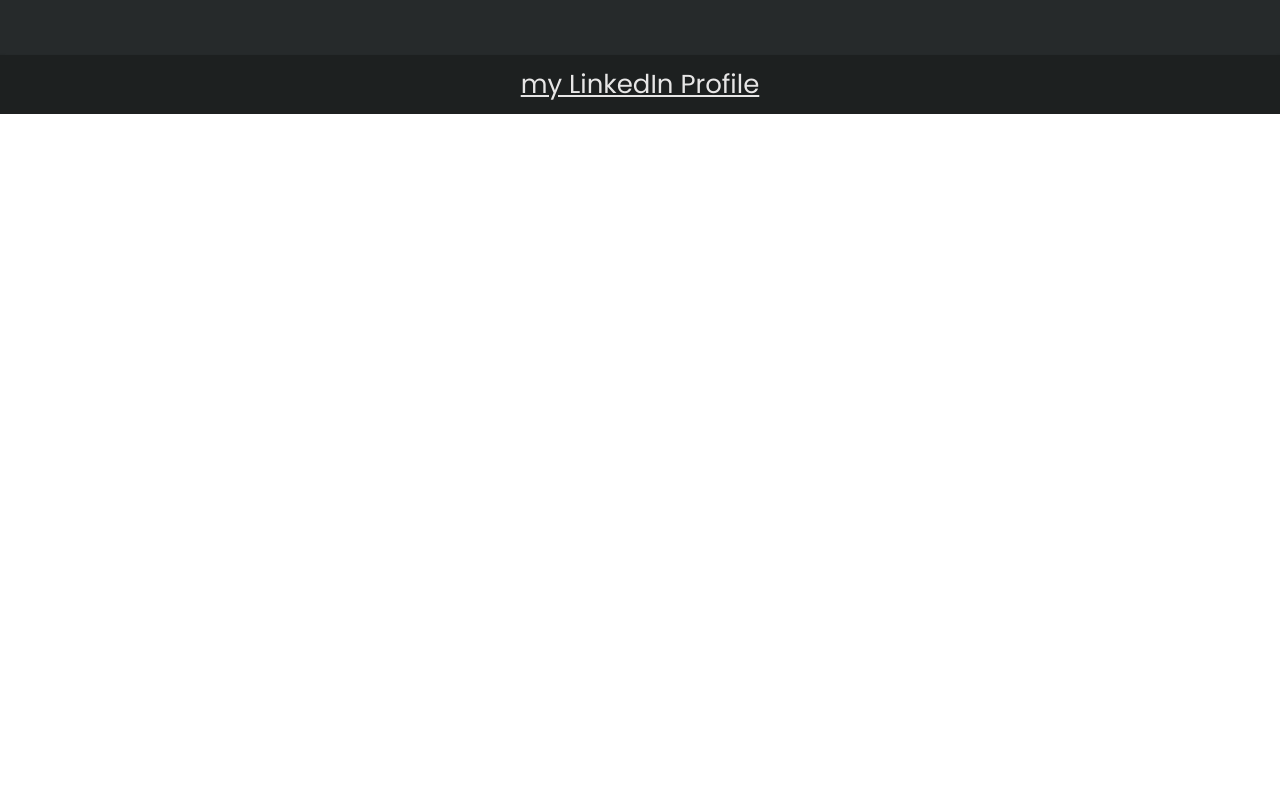
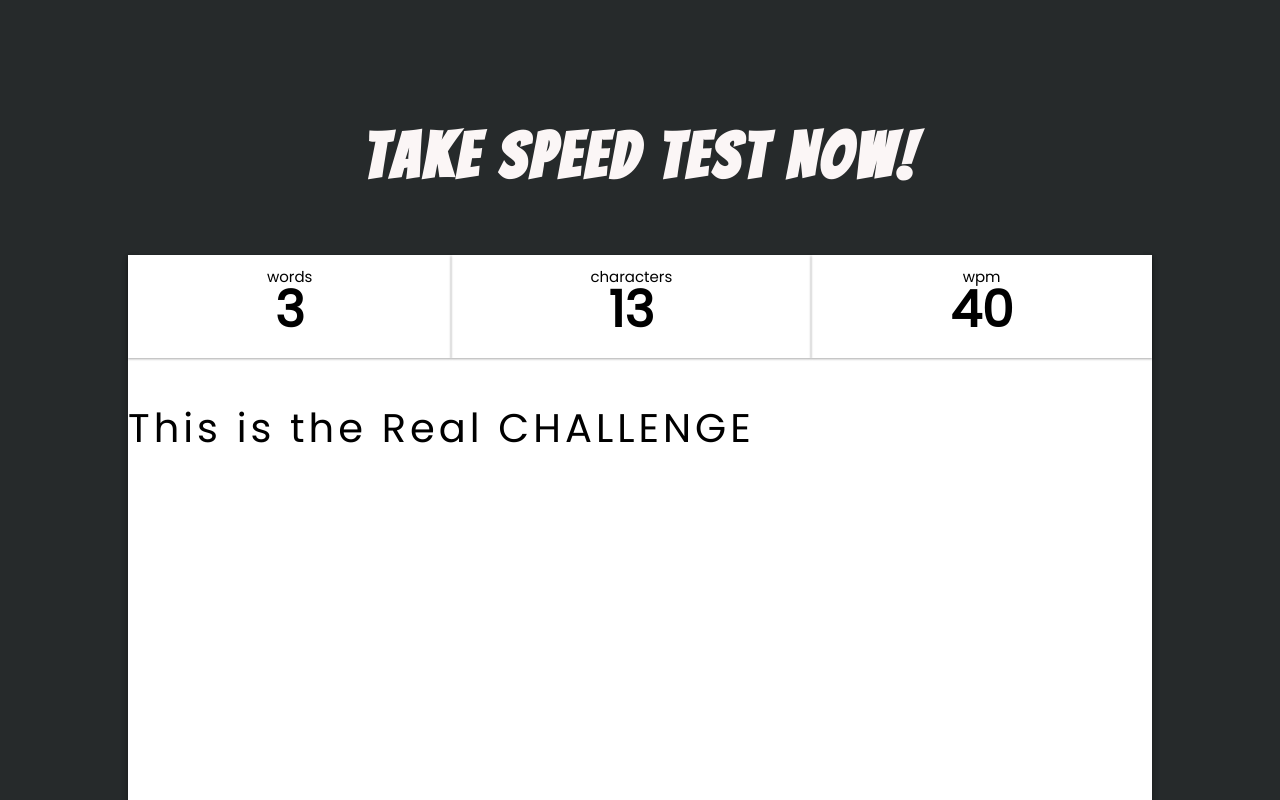
Before and after one commit to s-as-as100/mdTypingTest, a React (Create React App) app: page / in a window 1280 px wide. Shown: the part 700-1500 px from the top of the page. Before the commit the page ends 814 px from the top, so only its background shows below. Built offline with nearby package versions, Linux system fonts and the light colour scheme.

Commit message:
create typing challenge container nd challengedetails card

```diff
--- a/src/components/app/App.jsx
+++ b/src/components/app/App.jsx
@@ -3,6 +3,7 @@
 import './App.css';
 import Landing from './landing/landing';
 import Footer from './footer/footer';
+import ChallengeSection from './challengeSection/challengeSection';
 
 
 
@@ -14,6 +15,7 @@
             <div className="App" >
                 <Nav/>
                 <Landing/>
+                <ChallengeSection/>
                 <Footer/>
             </div>
         );
--- /dev/null
+++ b/src/components/app/challengeDetailsCard/challengeDetailsCard.css
@@ -0,0 +1,30 @@
+.details-card-container {
+    display: flex;
+    flex-direction: column;
+    justify-content: center;
+    align-items: center;
+    flex-grow: 1;
+    padding: 10px;
+    box-shadow: 0 1px 3px rgba(0, 0, 0, 0.12), 0 1px 2px rgba(0, 0, 0, 0.24);
+    transition: all 0.3s cubic-bezier(0.25, 0.8, 0.25, 1);
+}
+
+.details-card-container > p {
+    margin: 0;
+}
+
+.details-card-container:hover {
+    box-shadow: 0 14px 28px rgba(0, 0, 0, 0.25), 0 10px 10px rgba(0, 0, 0, 0.22);
+}
+
+.card-name {
+    font-size: 15px;
+    /* padding-top: 16px; */
+    margin-bottom: -15px !important;
+}
+
+.card-value {
+    font-size: 50px;
+    font-weight: 800;
+    margin: 0;
+}
--- /dev/null
+++ b/src/components/app/challengeDetailsCard/challengeDetailsCard.jsx
@@ -0,0 +1,13 @@
+import React from "react";
+import "./challengeDetailsCard.css";
+
+const ChallengeDetailsCard = ({ cardName, cardValue }) => {
+    return (
+        <div className="details-card-container">
+            <div className="card-name">{cardName}</div>
+            <div className="card-value">{cardValue}</div>
+        </div>
+    );
+};
+
+export default ChallengeDetailsCard;
--- /dev/null
+++ b/src/components/app/challengeSection/challengeSection.css
@@ -0,0 +1,16 @@
+.challenge-section-container {
+    min-height: 90vh;
+    flex-direction: column;
+    align-items: center;
+    margin: 24px 0;
+
+}
+
+.challenge-section-header{
+    text-align: center;
+    color: #fbf6f6;
+    font-family: "Bangers", cursive;
+    font-size: 64px;
+    letter-spacing: 4px;
+
+}
--- /dev/null
+++ b/src/components/app/challengeSection/challengeSection.jsx
@@ -0,0 +1,21 @@
+import React from 'react'
+import TestContainer from '../testContainer/testContainer';
+import './challengeSection.css';
+
+const ChallengeSection = () => {
+    return (
+      <div className="challenge-section-container">
+       <h1 data-aos="fade-down"
+       className="challenge-section-header"
+
+       >
+           Take Speed Test Now!
+       </h1>
+       <TestContainer words={3}  characters={13} wpm={40}  />
+
+      </div>
+
+    );
+}
+
+export default ChallengeSection;
--- /dev/null
+++ b/src/components/app/testContainer/testContainer.css
@@ -0,0 +1,23 @@
+.test-container {
+    background-color: #ffffff;
+    margin: 64px 0;
+    margin-left: 10%;
+    width: 80%;
+    min-height: 700px;
+    display: flex;
+    flex-wrap: wrap;
+    flex-direction: column;
+    box-shadow: 0 3px 6px rgba(0, 0, 0, 0.16), 0 3px 6px rgba(0, 0, 0, 0.23);
+}
+
+.typing-challenge-cont {
+    display: flex;
+    flex-grow: 1;
+}
+
+.try-again-cont {
+    flex-grow: 1;
+    display: flex;
+    flex-direction: column;
+    justify-content: center;
+}
--- /dev/null
+++ b/src/components/app/testContainer/testContainer.jsx
@@ -0,0 +1,25 @@
+import React from 'react'
+
+import './testContainer.css';
+import TryAgain from './../tryAgain/tryAgain';
+import TypingChallengeContainer from '../typingChallengeContainer/typingChallengeContainer';
+
+
+const TestContainer = ({words,characters,wpm}) => {
+    return (
+        <div className="test-container">
+            <div data-aos="fade-up" className="typing-challenge-cont">
+                <TypingChallengeContainer
+                words= {words}
+                characters={characters}
+                wpm={wpm} />
+            </div>
+            {/* <div className="try-again-cont">
+               <TryAgain words={words}characters={characters}  wpm={wpm}  />
+            </div> */}
+
+        </div>
+    );
+}
+
+export default TestContainer;
--- /dev/null
+++ b/src/components/app/tryAgain/tryAgain.css
@@ -0,0 +1,64 @@
+.try-again-container {
+    display: flex;
+    flex-direction: column;
+    justify-content: center;
+    align-items: center;
+}
+
+.try-again-container > h1 {
+    text-decoration: underline;
+    margin: 0;
+    font-size: 36px;
+    margin-bottom: 20px;
+}
+
+.result-container > p {
+    font-size: 28px;
+    margin: 7px;
+}
+
+.end-buttons {
+    position: relative;
+    margin: 12px;
+    border: none;
+    border-radius: 4px;
+    padding: 2px 16px;
+    min-width: 64px;
+    vertical-align: middle;
+    text-align: center;
+    color: #fff;
+    box-shadow: 0 3px 1px -2px rgba(0, 0, 0, 0.2),
+        0 2px 2px 0 rgba(0, 0, 0, 0.14), 0 1px 5px 0 rgba(0, 0, 0, 0.12);
+    font-size: 18px;
+    font-weight: 500;
+    line-height: 36px;
+    cursor: pointer;
+    transition: background-color 0.2s;
+}
+
+.start-again-btn {
+    background: #3e4248;
+}
+
+.start-again-btn:hover,
+.start-again-btn:focus {
+    background: #808080;
+}
+
+.share-btn {
+    background: #3b5998;
+}
+
+.share-btn:hover,
+.share-btn:focus {
+    background: #5d7dc4;
+}
+
+.tweet-btn {
+    background: #1da1f2;
+}
+
+ .tweet-btn:hover,
+.tweet-btn:focus {
+    background: #8faef3;
+}
--- /dev/null
+++ b/src/components/app/tryAgain/tryAgain.jsx
@@ -0,0 +1,58 @@
+import React from "react";
+import './tryAgain.css';
+
+
+const TryAgain = ({ characters, wpm, words }) => {
+  return (
+    <div className="try-again-container">
+      <h1>Test Result</h1>
+      <div className="result-container">
+        <p>
+          <b>Characters:</b> {characters}
+        </p>
+        <p>
+          <b>wpm:</b> {wpm}
+        </p>
+        <p>
+          <b>Speed:</b> {words}
+        </p>
+      </div>
+      <div>
+      <button
+                    // onClick={() => startAgain()}
+                    className="end-buttons start-again-btn"
+                >
+                    Re-try
+                </button>
+                <button
+                    onClick={() =>
+                        window.open(
+                            "https://www.facebook.com/sharer/sharer.php?u=#url"  +
+
+                            "facebook-share-dialog",
+                            "width=800,height=600"
+                        )
+                    }
+                    className="end-buttons share-btn"
+                >
+                    Share
+                </button>
+                <button
+                    onClick={() =>
+                        window.open(
+                            "https://twitter.com/intent/tweet?text=Check%20this%20out%20" +
+
+                            "Twitter",
+                            "width=800,height=600"
+                        )
+                    }
+                    className="end-buttons tweet-btn"
+                >
+                    Tweet
+                </button>
+      </div>
+    </div>
+  );
+};
+
+export default TryAgain;
--- /dev/null
+++ b/src/components/app/typingChallengeContainer/typingChallengeContainer.css
@@ -0,0 +1,17 @@
+
+.typing-challenge-container {
+    display: flex;
+    flex-direction: column;
+    flex-grow: 1;
+}
+
+.details-container {
+    display: flex;
+    flex-direction: row;
+    flex-wrap: wrap;
+}
+
+.typewriter-container {
+    display: flex;
+    flex-grow: 1;
+}
--- /dev/null
+++ b/src/components/app/typingChallengeContainer/typingChallengeContainer.jsx
@@ -0,0 +1,36 @@
+import React from 'react'
+import ChallengeDetailsCard from '../challengeDetailsCard/challengeDetailsCard';
+import "./typingChallengeContainer.css";
+
+
+const TypingChallengeContainer = ({words,characters,wpm}) => {
+    return (
+         <div className="typing-challenge-container">
+
+        <div className="details-container">
+
+                <ChallengeDetailsCard
+                  cardName="words" cardValue={words}
+                />
+
+
+                <ChallengeDetailsCard
+                 cardName="characters" cardValue={characters}
+                />
+
+
+                <ChallengeDetailsCard
+                cardName="wpm"  cardValue={wpm}
+
+                />
+
+        </div>
+        <div className="typewriter-container">
+            <p> This is the Real CHALLENGE</p>
+        </div>
+
+         </div>
+     );
+}
+
+export default TypingChallengeContainer;
```
Also changed, not shown: src/assets/back.jpg (added).
